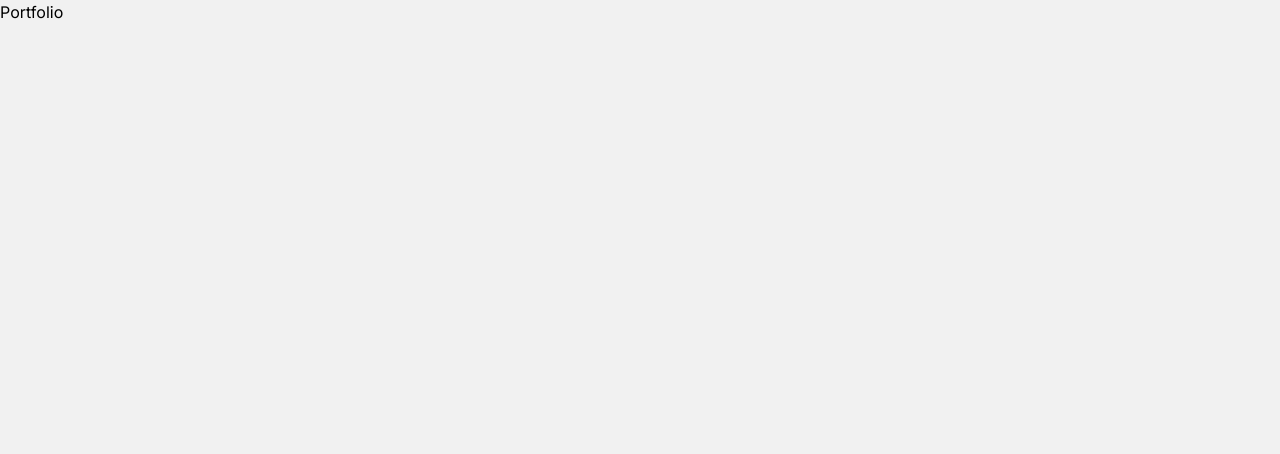
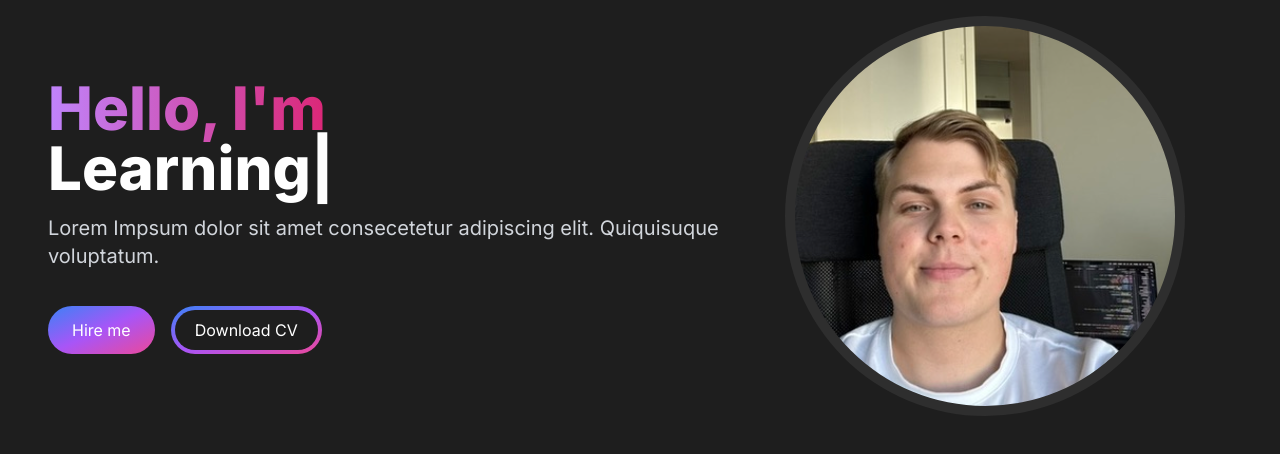
Before and after one commit to felixhard/portfolio-webiste, a Next.js app: page / in a window 1280 px wide. Shown: the top 454 px of the page. Built offline with nearby package versions, Linux system fonts and the light colour scheme.

Commit message:
created header section and added simple styles and placeholder image

```diff
--- /dev/null
+++ b/app/components/HeroSection.jsx
@@ -0,0 +1,62 @@
+"use client";
+
+import React from 'react'
+import Image from "next/image";
+import { TypeAnimation } from 'react-type-animation';
+
+const HeroSection = () => {
+    return (
+        <section>
+            <div className="grid grid-cols-1 sm:grid-cols-12">
+                <div className="col-span-7 place-self-center text-center sm:text-left">
+                    <h1 className="text-white mb-4 text-4xl sm:text-5xl lg:text-6xl font-extrabold">
+                        <span className="text-transparent bg-clip-text bg-gradient-to-r from-purple-400 to-pink-600">
+                            Hello, I'm{" "}
+                            </span>
+                            <br></br>
+                        <TypeAnimation
+                            sequence={[
+
+                                ' Felix',
+                                1500,
+                                ' A Software Developer',
+                                1000,
+                                ' Learning Frontend',
+                                1000,
+
+                            ]}
+                            wrapper="span"
+                            speed={50}
+                            repeat={Infinity}
+                        />
+                    </h1>
+                    <p className="text-gray-300 text-base sm:text-lg mb-6 lg:text-xl">
+                        Lorem Impsum dolor sit amet consecetetur adipiscing elit.
+                        Quiquisuque voluptatum.
+                    </p>
+                    <div>
+                        <button className="px-6 py-3 w-full sm:w-fit rounded-full mr-4 bg-gradient-to-br from-blue-500 via-purple-500 to-pink-500 hover:bg-slate-200 text-white">
+                            Hire me
+                        </button>
+                        <button className="px-1 py-1 w-full sm:w-fit rounded-full bg-gradient-to-br from-blue-500 via-purple-500 to-pink-500 hover:bg-slate-800 text-white mt-3">
+                            <span className="block bg-[#1E1E1E] hover:bg-slate-800 rounded-full px-5 py-2">Download CV</span>
+                        </button>
+                    </div>
+                </div>
+                <div className="col-span-5 place-self-center mt-4 lg:mt-0">
+                    <div className="rounded-full bg-[#2E2E2E] w-[400px] h-[400px] lg:w-[400px] lg:h-[400px] relative">
+                        <Image
+                            src="/images/hero-image2.svg"
+                            alt="hero image"
+                            className="absolute rounded-full transform -translate-x-1/2 -translate-y-1/2 top-1/2 left-1/2"
+                            width={380}
+                            height={380}
+                        />
+                    </div>
+                </div>
+            </div>
+        </section>
+    )
+}
+
+export default HeroSection
--- a/app/page.js
+++ b/app/page.js
@@ -1,9 +1,12 @@
 import Image from "next/image";
+import HeroSection from "./components/HeroSection";
 
 export default function Home() {
   return (
-    <main className="flex min-h-screen felx-col bg-[#F1F1F1]">
-      <h1 className="">Portfolio</h1>
+    <main className="flex min-h-screen felx-col bg-[#1E1E1E] container mx-auto px-12 py-4">
+      <div classname="container mx-auto px-12 py-4">
+        <HeroSection />
+      </div>
     </main>
   );
 }
```
Also changed, not shown: package.json (+5 -4 lines), public/images/hero-image2.svg (added), 1 other file (tests, documents, lock files or other folders).
